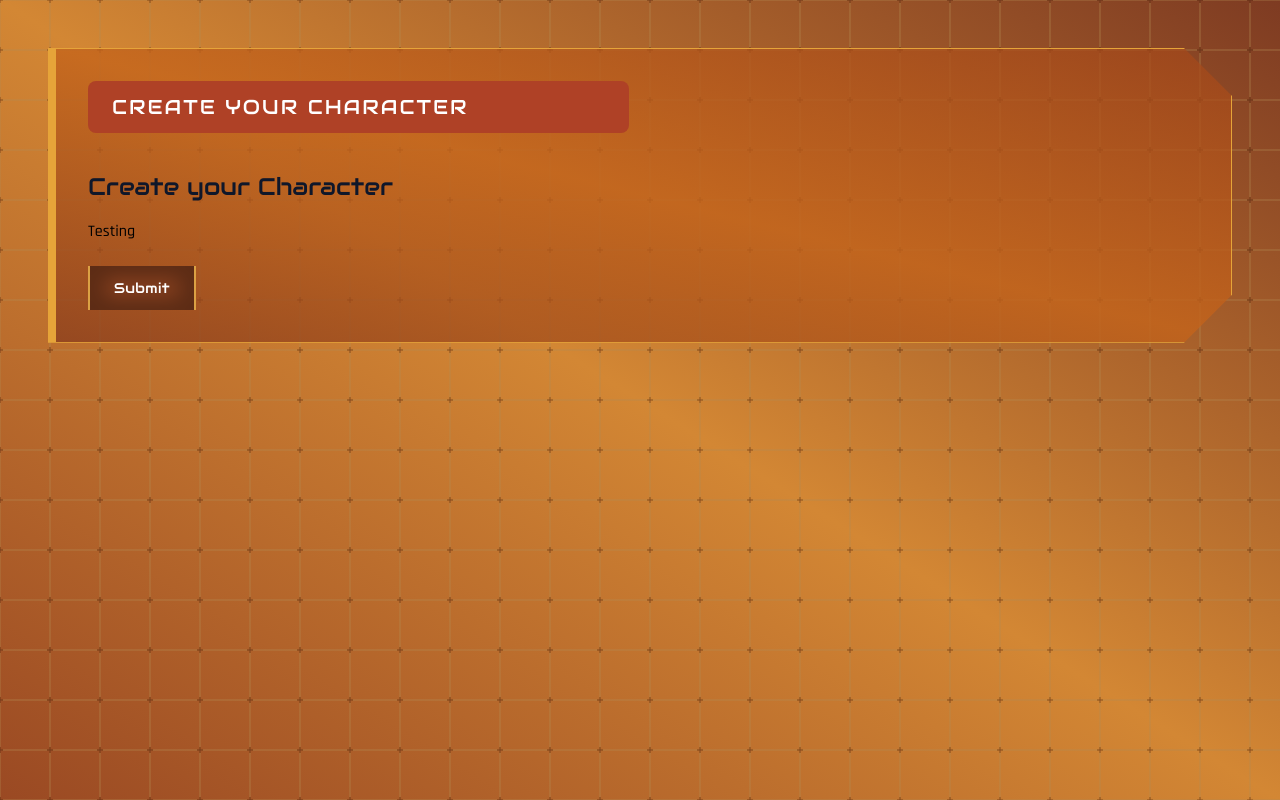
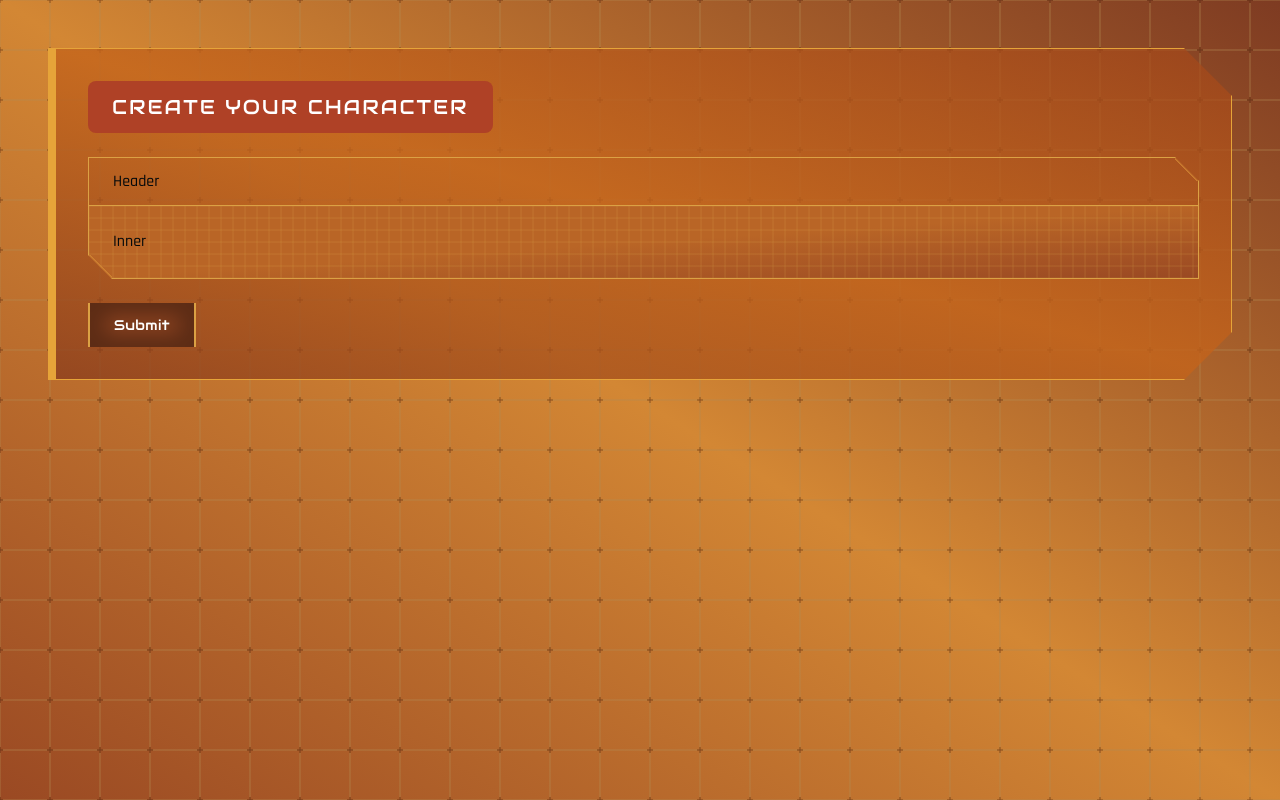
Before and after one commit to aronedwards91/pirate-text-mmo, a Next.js app: page /setup in a window 1280 px wide. Built offline with nearby package versions, Linux system fonts and the light colour scheme.

Commit message:
add UI elements

```diff
--- a/app/globals.css
+++ b/app/globals.css
@@ -85,3 +85,47 @@
 .font-big {
   font-family: var(--font-audiowide);
 }
+
+.corner-cut-line {
+  @apply relative border border-sand-400;
+  clip-path: polygon(
+    0 0,
+    calc(100% - 1.5em) 0,
+    100% 1.5em,
+    100% 100%,
+    1.5em 100%,
+    0 calc(100% - 1.5em)
+  );
+}
+.corner-cut-line .border-b {
+  @apply border-sand-400 h-12;
+}
+.corner-cut-line::before,
+.corner-cut-line::after
+ {
+  position: absolute;
+  content: "";
+  width: 1.5em;
+  height: 1.5em;
+  z-index: 1;
+ }
+.corner-cut-line::before {
+  top: -1px;
+  right: -1px;
+  background: linear-gradient(
+    to top right,
+    transparent calc(50% - 2px),
+    theme('colors.sand.500') 0,
+    transparent calc(50% + 1px)
+  );
+}
+.corner-cut-line::after{
+  bottom: -1px;
+  left: -1px;
+  background: linear-gradient(
+    to bottom left,
+    transparent calc(50% - 2px),
+    theme('colors.sand.500') 0,
+    transparent calc(50% + 1px)
+  );
+}
--- a/components/button/submit.tsx
+++ b/components/button/submit.tsx
@@ -12,7 +12,7 @@ export function SubmitButton({
       onClick={onClick}
       className={`text-sm text-white tracking-wide
     font-big font-normal
-    border-x-2 border-sand-400 px-6 py-3
+    border-x-2 border-sand-400 px-6 py-3 w-min
   bg-sand-700
     shadow-inner-2xl hover:shadow-inner-lg
     transition-all`}
--- /dev/null
+++ b/components/card/choice.tsx
@@ -0,0 +1,26 @@
+import { ReactNode } from "react";
+
+export function CardChoice({
+  header,
+  children,
+}: {
+  header: ReactNode;
+  children: ReactNode;
+}) {
+  return (
+    <div className="corner-cut-line ">
+      <div className="border-b flex items-center px-6">{header}</div>
+      <div className=" bg-gradient-to-tl from-sand-700 via-sand-600 to-sand-600">
+        <div
+          className="p-6 min-h-[4rem]"
+          style={{
+            backgroundImage: "url('/wall-card-light.webp')",
+            backgroundSize: "12px",
+          }}
+        >
+          {children}
+        </div>
+      </div>
+    </div>
+  );
+}
--- a/components/label/header.tsx
+++ b/components/label/header.tsx
@@ -1,5 +1,5 @@
 export function LabelHeader({ text }: { text: string }) {
   return (
-    <h1 className="font-big font-normal tracking-widest no-prose bg-flame-700 px-6 py-3 text-xl text-white rounded-lg uppercase">{text}</h1>
+    <h1 className="w-min whitespace-nowrap font-big font-normal tracking-widest no-prose bg-flame-700 px-6 py-3 text-xl text-white rounded-lg uppercase">{text}</h1>
   );
 }
--- a/containers/setup/form.tsx
+++ b/containers/setup/form.tsx
@@ -1,6 +1,7 @@
 'use client'
 
 import { SubmitButton } from "@/components/button/submit";
+import { CardChoice } from "@/components/card/choice";
 import { LabelHeader } from "@/components/label/header";
 
 export function SetupForm() {
@@ -9,10 +10,10 @@ export function SetupForm() {
   }
 
   return (
-    <form className="prose prose-slate" onSubmit={onSubmit}>
+    <form className="flex flex-col gap-6" onSubmit={onSubmit}>
       <LabelHeader text="Create your Character" />
-      <h3 className="font-big text-2xl font-normal">Create your Character</h3>
-      <p>Testing</p>
+
+      <CardChoice header="Header">Inner</CardChoice>
 
       <SubmitButton onClick={() => null}>Submit</SubmitButton>
     </form>
```
Also changed, not shown: public/wall-card-light.webp (added).
